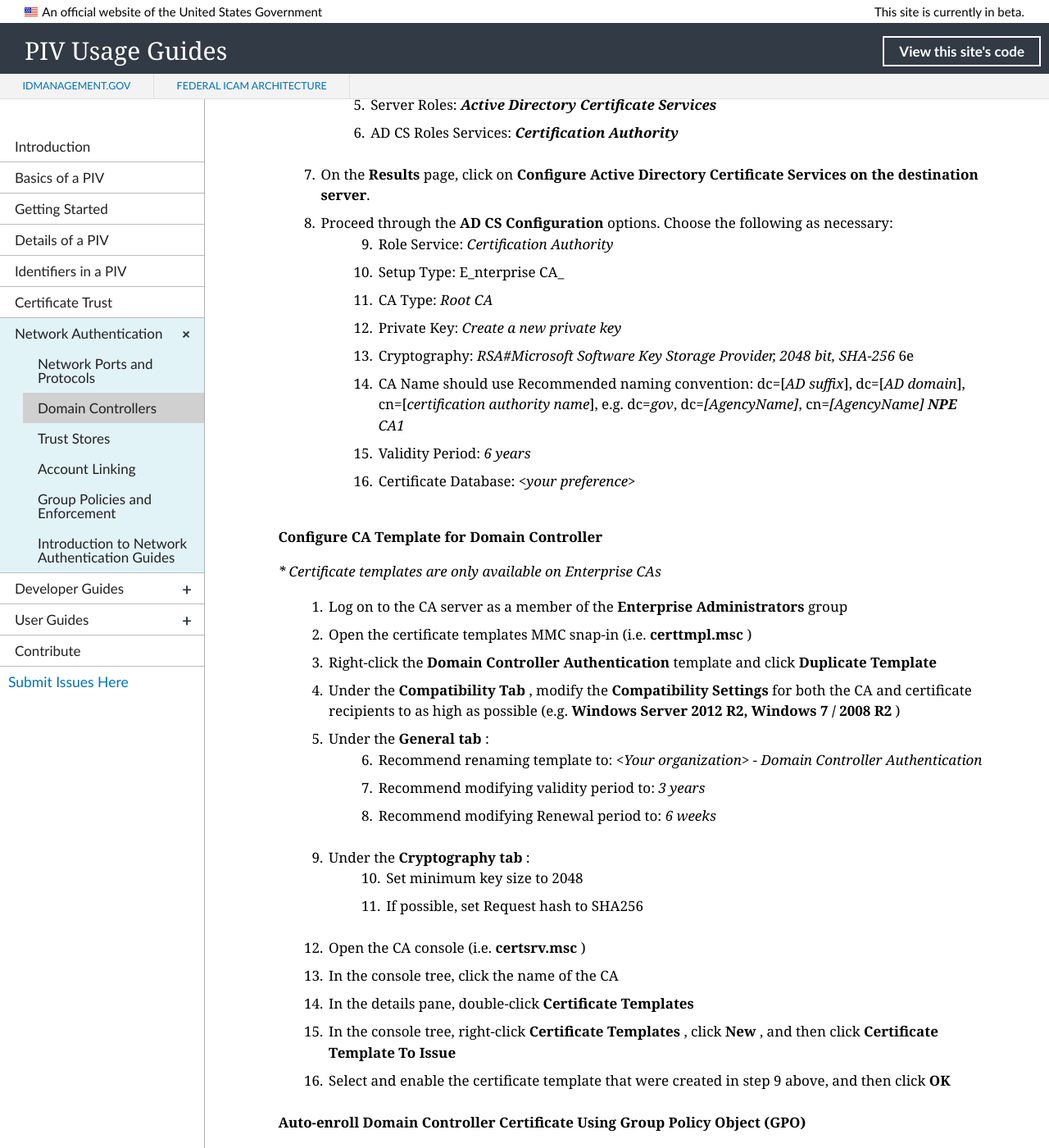
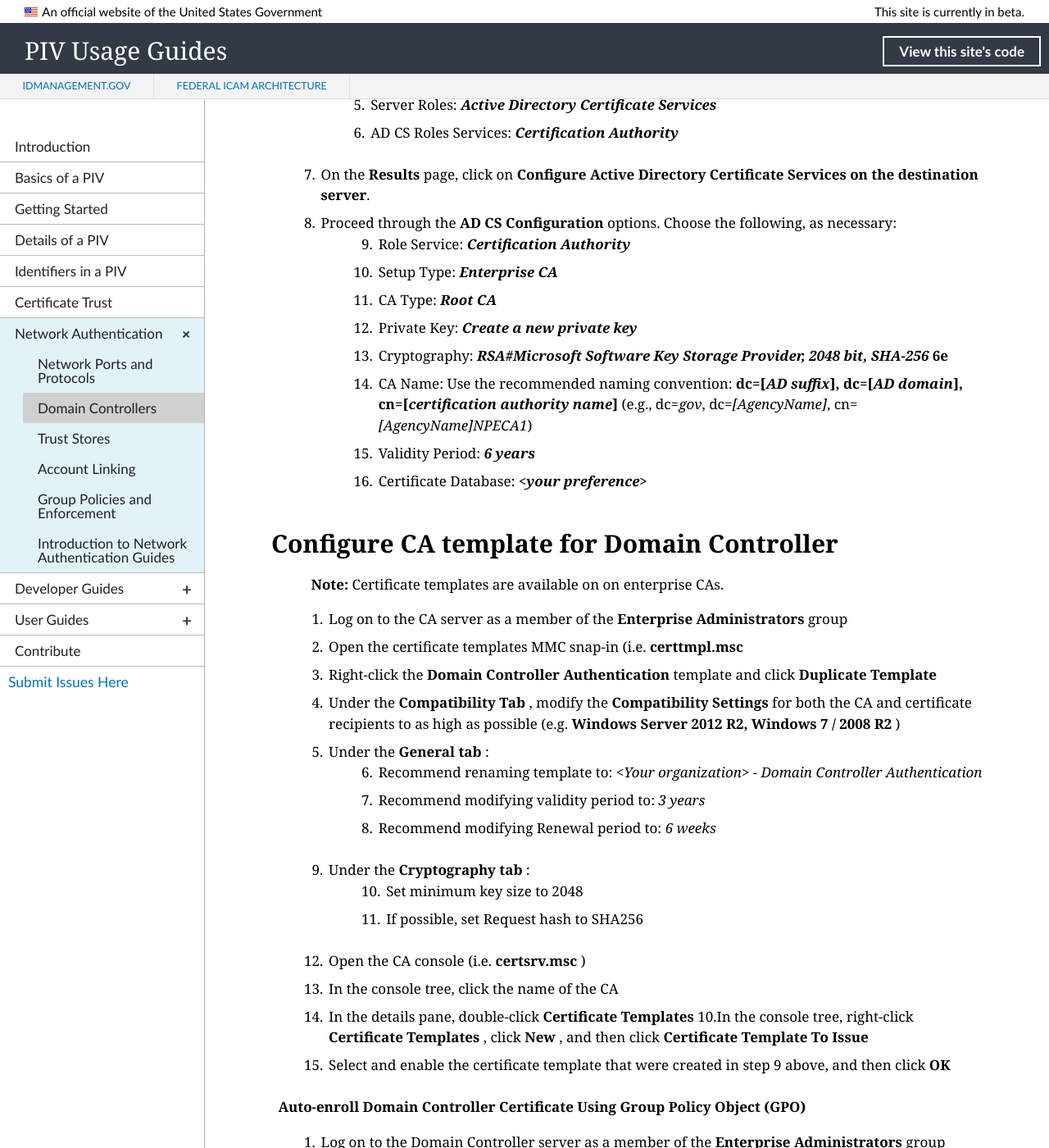
Before and after one commit to GSA/piv-guides, a Jekyll site: the page built from _networkconfig/2_domaincontrollers.md, in a window 1280 px wide and 1400 px high, scrolled down 2396 px. Shown: the whole window at 82% size. Built offline with Jekyll 4.4.1, drawn with Linux system fonts in a browser that asks for light colours; nearby versions of some CDN libraries.

Commit message:
Update 2_domaincontrollers.md

```diff
--- a/_networkconfig/2_domaincontrollers.md
+++ b/_networkconfig/2_domaincontrollers.md
@@ -64,40 +64,38 @@ _**Use Case:** We would like to use a local enterprise Microsoft CA to issue a D
      1. Server Roles: **_Active Directory Certificate Services_**
      2. AD CS Roles Services: **_Certification Authority_**
   5. On the **Results** page, click on **Configure Active Directory Certificate Services on the destination server**.
-  6. Proceed through the **AD CS Configuration** options. Choose the following as necessary:
-     1. Role Service: _Certification Authority_
-     2. Setup Type: E_nterprise CA_
-     3. CA Type: _Root CA_
-     4. Private Key: _Create a new private key_
-     5. Cryptography: _RSA#Microsoft Software Key Storage Provider, 2048 bit, SHA-256_ 6e
-     6. CA Name should use Recommended naming convention:
-        dc=[_AD suffix_], dc=[_AD domain_], cn=[_certification authority name_],
-        e.g. dc=_gov_, dc=_[AgencyName]_, cn=_[AgencyName] __NPE__ CA1_
-     7. Validity Period: _6 years_
-     8. Certificate Database: _&lt;your preference&gt;_
+  6. Proceed through the **AD CS Configuration** options. Choose the following, as necessary:
+     1. Role Service: **_Certification Authority_**
+     2. Setup Type: **_Enterprise CA_**
+     3. CA Type: **_Root CA_**
+     4. Private Key: **_Create a new private key_**
+     5. Cryptography: **_RSA#Microsoft Software Key Storage Provider, 2048 bit, SHA-256_ 6e**
+     6. CA Name: Use the recommended naming convention:
+        **dc=[_AD suffix_], dc=[_AD domain_], cn=[_certification authority name_]**
+        (e.g., dc=_gov_, dc=_[AgencyName]_, cn=_[AgencyName]_ _NPE_ _CA1_)
+     7. Validity Period: **_6 years_**
+     8. Certificate Database: **_&lt;your preference&gt;_**
 
+## Configure CA template for Domain Controller
 
+  > **Note:** Certificate templates are available on on enterprise CAs.
 
-**Configure CA Template for Domain Controller**
-
-_\* Certificate templates are only available on Enterprise CAs_
-
-7. Log on to the CA server as a member of the **Enterprise Administrators** group
-8. Open the certificate templates MMC snap-in (i.e. **certtmpl.msc** )
-9. Right-click the **Domain Controller Authentication** template and click **Duplicate Template**
-10. Under the **Compatibility Tab** , modify the **Compatibility Settings** for both the CA and certificate recipients to as high as possible (e.g. **Windows Server 2012 R2, Windows 7 / 2008 R2** )
-11. Under the **General tab** :
-  * Recommend renaming template to: _&lt;Your organization&gt; - Domain Controller Authentication_
-  * Recommend modifying validity period to:  _3 years_
-  * Recommend modifying Renewal period to: _6 weeks_
-12. Under the **Cryptography tab** :
-  * Set minimum key size to 2048
-  * If possible, set Request hash to SHA256
-13. Open the CA console (i.e. **certsrv.msc** )
-14. In the console tree, click the name of the CA
-15. In the details pane, double-click **Certificate Templates**
-16. In the console tree, right-click **Certificate Templates** , click **New** , and then click **Certificate Template To Issue**
-17. Select and enable the certificate template that were created in step 9 above, and then click **OK**
+  1. Log on to the CA server as a member of the **Enterprise Administrators** group
+  2. Open the certificate templates MMC snap-in (i.e. **certtmpl.msc**
+  3. Right-click the **Domain Controller Authentication** template and click **Duplicate Template**
+  4. Under the **Compatibility Tab** , modify the **Compatibility Settings** for both the CA and certificate recipients to as high as possible (e.g. **Windows Server 2012 R2, Windows 7 / 2008 R2** )
+  5. Under the **General tab** :
+     1. Recommend renaming template to: _&lt;Your organization&gt; - Domain Controller Authentication_
+     2. Recommend modifying validity period to:  _3 years_
+     3. Recommend modifying Renewal period to: _6 weeks_
+  6. Under the **Cryptography tab** :
+     1. Set minimum key size to 2048
+     2. If possible, set Request hash to SHA256
+  7. Open the CA console (i.e. **certsrv.msc** )
+  8. In the console tree, click the name of the CA
+  9. In the details pane, double-click **Certificate Templates**
+ 10.In the console tree, right-click **Certificate Templates** , click **New** , and then click **Certificate Template To Issue**
+ 11. Select and enable the certificate template that were created in step 9 above, and then click **OK**
 
 **Auto-enroll Domain Controller Certificate Using Group Policy Object (GPO)**
 
```
